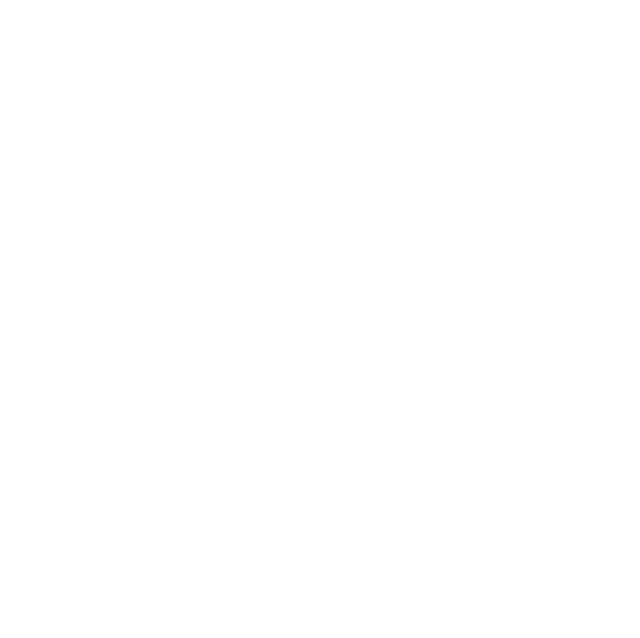
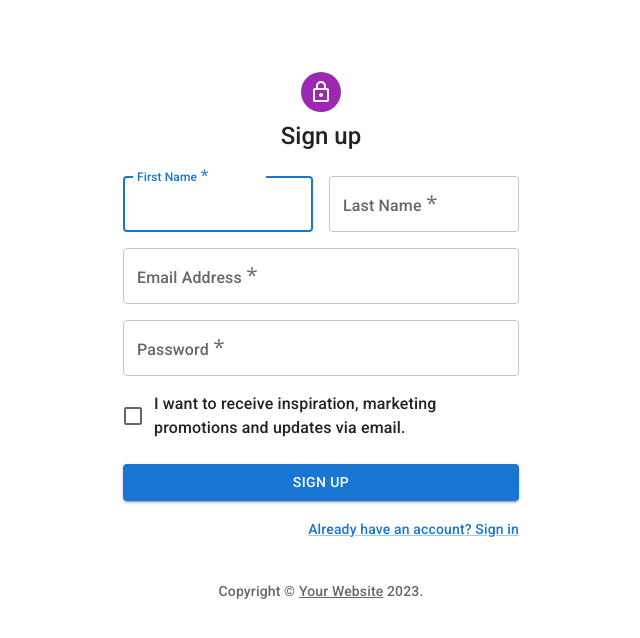
Before and after one commit to Shahvaiz-Ahmed/tmrproject, a React (Create React App) app: page /Sign-up in a window 1280 px wide. Before the commit this address had no page. Shown: the top 638 px of the page, without its empty margins (319-959 px from the left). Built offline with nearby package versions, Linux system fonts and the light colour scheme.

Commit message:
apply signin/ signup  functionality ui in app

```diff
--- a/package.json
+++ b/package.json
@@ -4,10 +4,10 @@
   "private": true,
   "dependencies": {
     "@djthoms/pretty-checkbox": "^3.1.0",
-    "@emotion/react": "^11.10.5",
-    "@emotion/styled": "^11.10.5",
+    "@emotion/react": "^11.10.6",
+    "@emotion/styled": "^11.10.6",
     "@mui/icons-material": "^5.11.0",
-    "@mui/material": "^5.11.7",
+    "@mui/material": "^5.11.9",
     "@testing-library/jest-dom": "^5.16.5",
     "@testing-library/react": "^13.4.0",
     "@testing-library/user-event": "^13.5.0",
--- a/src/App.js
+++ b/src/App.js
@@ -8,6 +8,8 @@
 import Navbar from './Components/Navbar';
 import { useEffect } from 'react';
 import { useState } from 'react';
+import SignUp from './SignUp';
+import SignIn from './SignIn';
 function App() {
   const [sideMenu, setsideMenu] = useState(false);
 
@@ -26,6 +28,8 @@
        <SearchSideBar/>   <SearchTable/>
        </div>
         </>}/>
+        <Route path="/Sign-up" element={<SignUp/>}/>
+        <Route path="/Sign-in" element={<SignIn/>}/>
       </Routes>
   );
 }
--- a/src/Components/Navbar.jsx
+++ b/src/Components/Navbar.jsx
@@ -5,36 +5,37 @@
 import cart from './Static/images/cart.png';
 import search from './Static/images/search.gif';
 import Toggle from './Toggle.jsx';
+import { Link } from 'react-router-dom';
 
 function Navbar(props) {
     const [dropdown, setdropdown] = useState(false);
     // const [darkMode, setdarkMode] = useState(false);
 
-    const handleDropDown = ()=>{
+    const handleDropDown = () => {
         setdropdown(!dropdown);
     }
 
-    const handleMenu = ()=>{
+    const handleMenu = () => {
         props.setsideMenu(!props.sideMenu);
     }
 
     return (
         <div className="navbar">
-        <img src= {hamburger} alt="hamburger" onClick={handleMenu} />
+            <img src={hamburger} alt="hamburger" onClick={handleMenu} />
             <form action="" method="get">
                 <input type="search" name="search" id="search" />
                 <img src={search} alt="search" />
             </form>
             <img src={cart} alt="cart" />
-        <Toggle/>
-        <img src={account} alt="account" onClick={handleDropDown}/>
+            <Toggle />
+            <img src={account} alt="account" onClick={handleDropDown} />
             {
-            dropdown?<ul>
-            <li><strong><a href="/">Profile</a></strong></li>
-            <li><strong><a href="/">Login</a></strong></li>
-            <li><strong><a href="/">Register</a></strong></li>
-            <li><strong><a href="/">Logout</a></strong></li>
-        </ul>: <></>
+                dropdown ? <ul>
+                    <li><Link to="">  <strong>Profile</strong></Link></li>
+                    <li><Link to="/Sign-in"><strong>Login</strong></Link></li>
+                    <li> <Link to="/Sign-up"><strong>Register</strong> </Link>  </li>
+                    <li><Link to=""><strong>Logout</strong></Link></li>
+                </ul> : <></>
             }
         </div>
     )
--- /dev/null
+++ b/src/SignIn.js
@@ -0,0 +1,110 @@
+import * as React from 'react';
+import Avatar from '@mui/material/Avatar';
+import Button from '@mui/material/Button';
+import CssBaseline from '@mui/material/CssBaseline';
+import TextField from '@mui/material/TextField';
+import FormControlLabel from '@mui/material/FormControlLabel';
+import Checkbox from '@mui/material/Checkbox';
+import Link from '@mui/material/Link';
+import Grid from '@mui/material/Grid';
+import Box from '@mui/material/Box';
+import LockOutlinedIcon from '@mui/icons-material/LockOutlined';
+import Typography from '@mui/material/Typography';
+import Container from '@mui/material/Container';
+import { createTheme, ThemeProvider } from '@mui/material/styles';
+
+function Copyright(props) {
+  return (
+    <Typography variant="body2" color="text.secondary" align="center" {...props}>
+      {'Copyright © '}
+      <Link color="inherit" href="https://mui.com/">
+        Your Website
+      </Link>{' '}
+      {new Date().getFullYear()}
+      {'.'}
+    </Typography>
+  );
+}
+
+const theme = createTheme();
+
+export default function SignIn() {
+  const handleSubmit = (event) => {
+    event.preventDefault();
+    const data = new FormData(event.currentTarget);
+    console.log({
+      email: data.get('email'),
+      password: data.get('password'),
+    });
+  };
+
+  return (
+    <ThemeProvider theme={theme}>
+      <Container component="main" maxWidth="xs">
+        <CssBaseline />
+        <Box
+          sx={{
+            marginTop: 8,
+            display: 'flex',
+            flexDirection: 'column',
+            alignItems: 'center',
+          }}
+        >
+          <Avatar sx={{ m: 1, bgcolor: 'secondary.main' }}>
+            <LockOutlinedIcon />
+          </Avatar>
+          <Typography component="h1" variant="h5">
+            Sign in
+          </Typography>
+          <Box component="form" onSubmit={handleSubmit} noValidate sx={{ mt: 1 }}>
+            <TextField
+              margin="normal"
+              required
+              fullWidth
+              id="email"
+              label="Email Address"
+              name="email"
+              autoComplete="email"
+              autoFocus
+            />
+            <TextField
+              margin="normal"
+              required
+              fullWidth
+              name="password"
+              label="Password"
+              type="password"
+              id="password"
+              autoComplete="current-password"
+            />
+            <FormControlLabel
+              control={<Checkbox value="remember" color="primary" />}
+              label="Remember me"
+            />
+            <Button
+              type="submit"
+              fullWidth
+              variant="contained"
+              sx={{ mt: 3, mb: 2 }}
+            >
+              Sign In
+            </Button>
+            <Grid container>
+              <Grid item xs>
+                <Link href="#" variant="body2">
+                  Forgot password?
+                </Link>
+              </Grid>
+              <Grid item>
+                <Link href="#" variant="body2">
+                  {"Don't have an account? Sign Up"}
+                </Link>
+              </Grid>
+            </Grid>
+          </Box>
+        </Box>
+        <Copyright sx={{ mt: 8, mb: 4 }} />
+      </Container>
+    </ThemeProvider>
+  );
+}
--- /dev/null
+++ b/src/SignUp.js
@@ -0,0 +1,131 @@
+import * as React from 'react';
+import Avatar from '@mui/material/Avatar';
+import Button from '@mui/material/Button';
+import CssBaseline from '@mui/material/CssBaseline';
+import TextField from '@mui/material/TextField';
+import FormControlLabel from '@mui/material/FormControlLabel';
+import Checkbox from '@mui/material/Checkbox';
+import Link from '@mui/material/Link';
+import Grid from '@mui/material/Grid';
+import Box from '@mui/material/Box';
+import LockOutlinedIcon from '@mui/icons-material/LockOutlined';
+import Typography from '@mui/material/Typography';
+import Container from '@mui/material/Container';
+import { createTheme, ThemeProvider } from '@mui/material/styles';
+
+function Copyright(props) {
+  return (
+    <Typography variant="body2" color="text.secondary" align="center" {...props}>
+      {'Copyright © '}
+      <Link color="inherit" href="https://mui.com/">
+        Your Website
+      </Link>{' '}
+      {new Date().getFullYear()}
+      {'.'}
+    </Typography>
+  );
+}
+
+const theme = createTheme();
+
+export default function SignUp() {
+  const handleSubmit = (event) => {
+    event.preventDefault();
+    const data = new FormData(event.currentTarget);
+    console.log({
+      email: data.get('email'),
+      password: data.get('password'),
+    });
+  };
+
+  return (
+    <ThemeProvider theme={theme}>
+      <Container component="main" maxWidth="xs">
+        <CssBaseline />
+        <Box
+          sx={{
+            marginTop: 8,
+            display: 'flex',
+            flexDirection: 'column',
+            alignItems: 'center',
+          }}
+        >
+          <Avatar sx={{ m: 1, bgcolor: 'secondary.main' }}>
+            <LockOutlinedIcon />
+          </Avatar>
+          <Typography component="h1" variant="h5">
+            Sign up
+          </Typography>
+          <Box component="form" noValidate onSubmit={handleSubmit} sx={{ mt: 3 }}>
+            <Grid container spacing={2}>
+              <Grid item xs={12} sm={6}>
+                <TextField
+                  autoComplete="given-name"
+                  name="firstName"
+                  required
+                  fullWidth
+                  id="firstName"
+                  label="First Name"
+                  autoFocus
+                />
+              </Grid>
+              <Grid item xs={12} sm={6}>
+                <TextField
+                  required
+                  fullWidth
+                  id="lastName"
+                  label="Last Name"
+                  name="lastName"
+                  autoComplete="family-name"
+                />
+              </Grid>
+              <Grid item xs={12}>
+                <TextField
+                  required
+                  fullWidth
+                  id="email"
+                  label="Email Address"
+                  name="email"
+                  autoComplete="email"
+                />
+              </Grid>
+              <Grid item xs={12}>
+                <TextField
+                  required
+                  fullWidth
+                  name="password"
+                  label="Password"
+                  type="password"
+                  id="password"
+                  autoComplete="new-password"
+                />
+              </Grid>
+              <Grid item xs={12}>
+                <FormControlLabel
+                  control={<Checkbox value="allowExtraEmails" color="primary" />}
+                  label="I want to receive inspiration, marketing promotions and updates via email."
+                />
+              </Grid>
+            </Grid>
+            <Button
+              type="submit"
+              fullWidth
+              variant="contained"
+              sx={{ mt: 3, mb: 2 }}
+            >
+              Sign Up
+            </Button>
+            <Grid container justifyContent="flex-end">
+              <Grid item>
+                <Link href="#" variant="body2">
+                  Already have an account? Sign in
+                </Link>
+              </Grid>
+            </Grid>
+          </Box>
+        </Box>
+        <Copyright sx={{ mt: 5 }} />
+      </Container>
+    </ThemeProvider>
+  );
+}
```
Also changed, not shown: 1 other file (tests, documents, lock files or other folders). Lines whose indentation alone changed are shown as unchanged.
